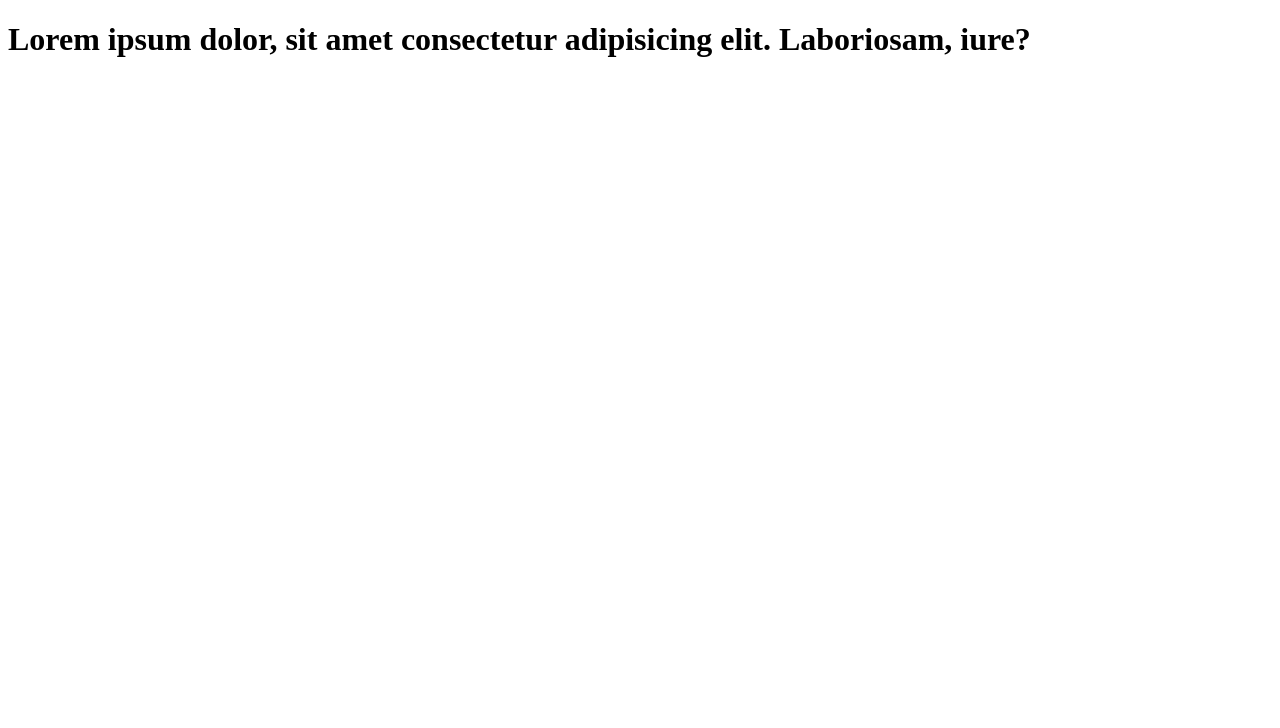
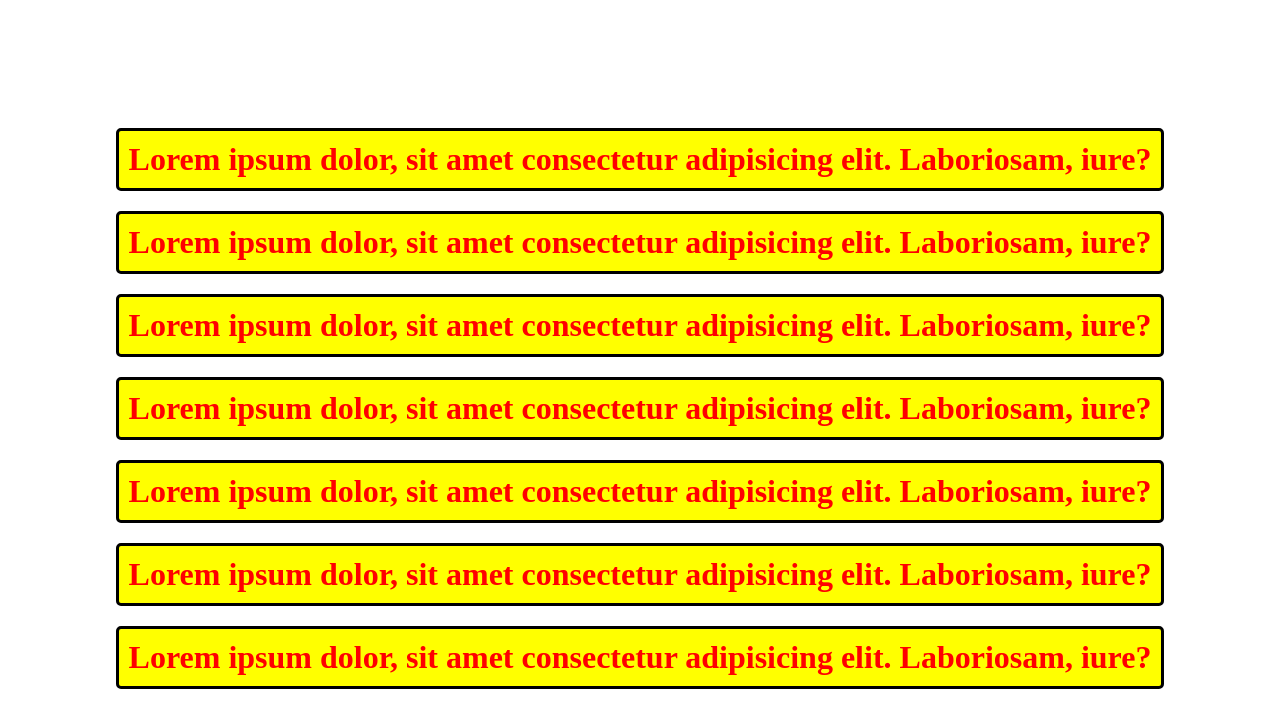
Before and after one commit to code-rtn-raj/gitLearn, a plain HTML site: page index.html in a window 1280 px wide. Drawn offline with Linux system fonts and the light colour scheme.

Commit message:
update the code

```diff
--- a/index.html
+++ b/index.html
@@ -4,8 +4,16 @@
     <meta charset="UTF-8">
     <meta name="viewport" content="width=device-width, initial-scale=1.0">
     <title>Document</title>
+    <link rel="stylesheet" href="style.css">
 </head>
 <body>
     <h1>Lorem ipsum dolor, sit amet consectetur adipisicing elit. Laboriosam, iure?</h1>
+    <h1>Lorem ipsum dolor, sit amet consectetur adipisicing elit. Laboriosam, iure?</h1>
+    <h1>Lorem ipsum dolor, sit amet consectetur adipisicing elit. Laboriosam, iure?</h1>
+    <h1>Lorem ipsum dolor, sit amet consectetur adipisicing elit. Laboriosam, iure?</h1>
+    <h1>Lorem ipsum dolor, sit amet consectetur adipisicing elit. Laboriosam, iure?</h1>
+    <h1>Lorem ipsum dolor, sit amet consectetur adipisicing elit. Laboriosam, iure?</h1>
+    <h1>Lorem ipsum dolor, sit amet consectetur adipisicing elit. Laboriosam, iure?</h1>
+
 </body>
 </html>
--- /dev/null
+++ b/style.css
@@ -0,0 +1,18 @@
+
+body {
+    height: 100vh;
+    display: flex;
+    flex-direction: column;
+    justify-content: center;
+    align-items: center;
+}
+
+h1 {
+    color: red;
+    background-color: yellow;
+    font-size: 2rem;
+    border: 3px solid black;
+    border-radius: 5px;
+    padding: 10px;
+    margin: 10px;
+}
```
